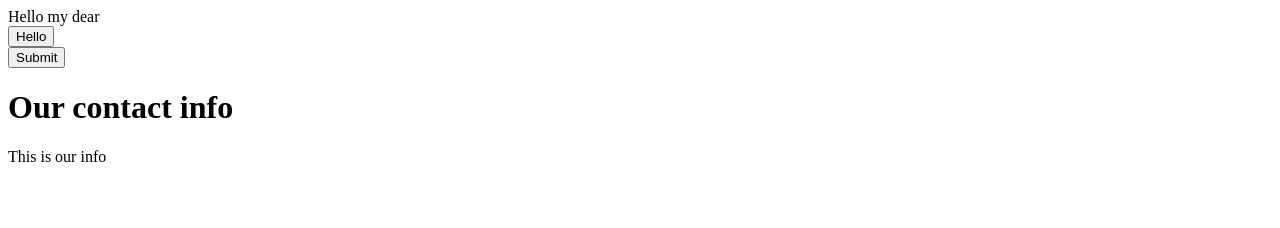
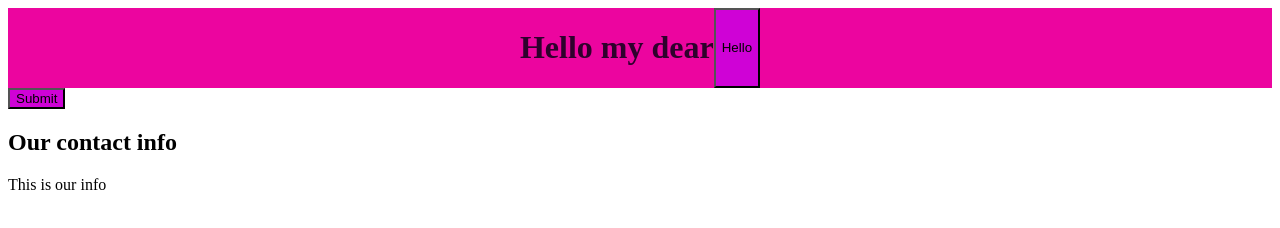
Before and after one commit to askat58/Introduction-to-SASS, a plain HTML site: page index.html in a window 1280 px wide. Drawn offline with Linux system fonts and the light colour scheme.

Commit message:
Add new files
- add sass compiler extension
add scss and css files

```diff
--- a/index.html
+++ b/index.html
@@ -5,15 +5,19 @@
     <meta http-equiv="X-UA-Compatible" content="IE=edge" />
     <meta name="viewport" content="width=device-width, initial-scale=1.0" />
     <meta name="description" content="Understanding of SASS" />
+    <link rel="stylesheet" href="styles/style.css" />
     <title>Sassy</title>
   </head>
   <body>
-    <header>Hello my dear</header>
-    <button>Hello</button>
+    <header>
+      <h1>Hello my dear</h1>
+      <button>Hello</button>
+    </header>
+
     <div class="contact">
       <button>Submit</button>
       <div class="info">
-        <h1>Our contact info</h1>
+        <h2>Our contact info</h2>
         <p>This is our info</p>
       </div>
     </div>
--- /dev/null
+++ b/styles/_header.scss
@@ -0,0 +1,12 @@
+header {
+  background: #ec059f;
+  color: $textColor;
+  display: flex;
+  justify-content: center;
+  button {
+    background: $primaryBtn;
+    &:hover {
+      background: #fff;
+    }
+  }
+}
--- /dev/null
+++ b/styles/_variables.scss
@@ -0,0 +1,2 @@
+$primaryBtn: #cf02d6;
+$textColor: #2e012c;
--- /dev/null
+++ b/styles/style.scss
@@ -0,0 +1,6 @@
+@import "./header";
+@import "./variables";
+
+.contact button {
+  background: $primaryBtn;
+}
```
Also changed, not shown: styles/style.css (added), styles/variables.css (added), 2 other files.
